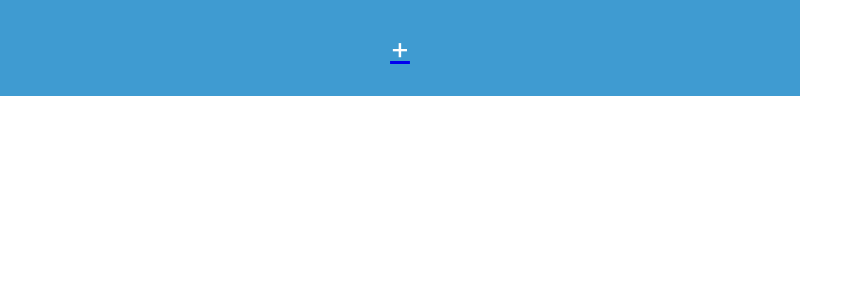
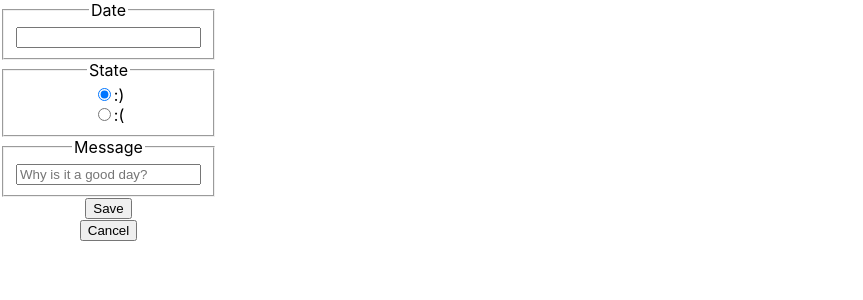
Before and after one commit to olatzaranzabe/f-online-life-calendar-olatzaranzabe, a React (Create React App) app: page /#/editor in a window 1280 px wide. Before the commit this address led to /#/. Shown: the top 300 px of the page, without its empty margins (0-863 px from the left). Built offline with nearby package versions, Linux system fonts and the light colour scheme.

Commit message:
start logic to hide message if :(

```diff
--- a/src/Components/Editor.js
+++ b/src/Components/Editor.js
@@ -49,15 +49,16 @@ class Editor extends Component {
                         <label htmlFor="sad">:(</label>
                     </div>
                 </fieldset>
-                <fieldset>
+                <fieldset className="form__optional__message">
                     <legend>Message</legend>
                     <label htmlFor="message"></label>
                     <input
                         id="message"
-                        className="form_date"
+                        className="form_message"
                         type="text"
                         name="messageArea"
                         onChange={handleMessage}
+                        placeholder="Why is it a good day?"
                     />
                 </fieldset>
                 <Link to='/'>
--- a/src/Stylesheets/Home.css
+++ b/src/Stylesheets/Home.css
@@ -13,3 +13,7 @@
 .home__add {
     display: inline;
 }
+
+.hidden {
+    display: none;
+}
```
